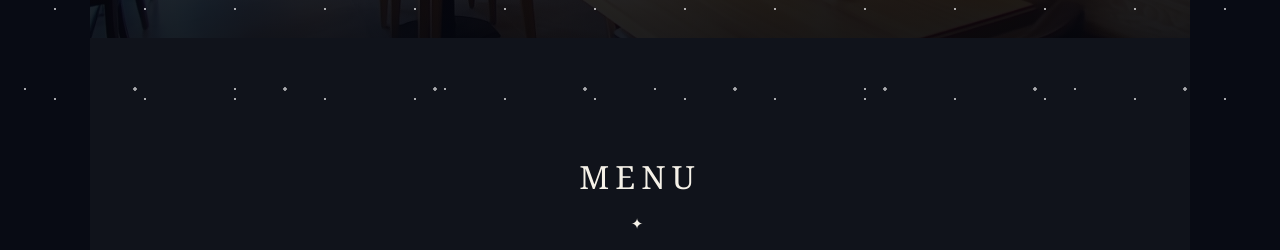
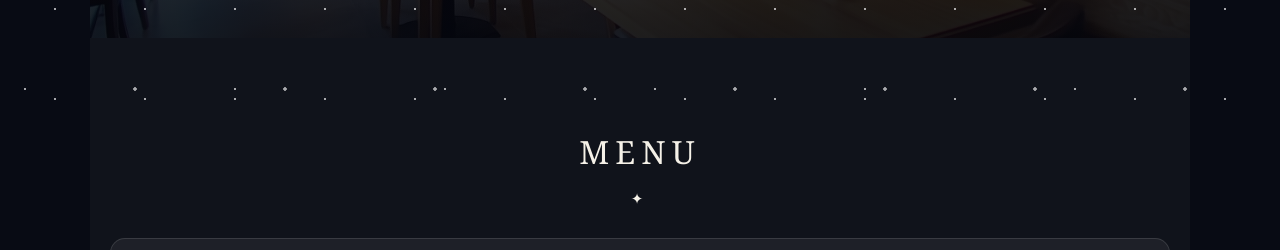
Before and after one commit to atsu81818-maker/cafe-stellar, a plain HTML site: page index.html in a window 1280 px wide. Shown: the part 686-936 px from the top of the page. Drawn offline with Linux system fonts and the light colour scheme.

Commit message:
Update index.html

```diff
--- a/index.html
+++ b/index.html
@@ -233,7 +233,7 @@ main {
 section {
     max-width: 1100px;
     margin: auto;
-    padding: 90px 20px;
+    padding: 65px 20px;
 }
 
 section > h2 {
@@ -241,7 +241,7 @@ section > h2 {
     font-size: 32px;
     letter-spacing: 6px;
     font-weight: normal;
-    margin-bottom: 50px;
+    margin-bottom: 30px;
 }
 
 section > h2::after {
```
